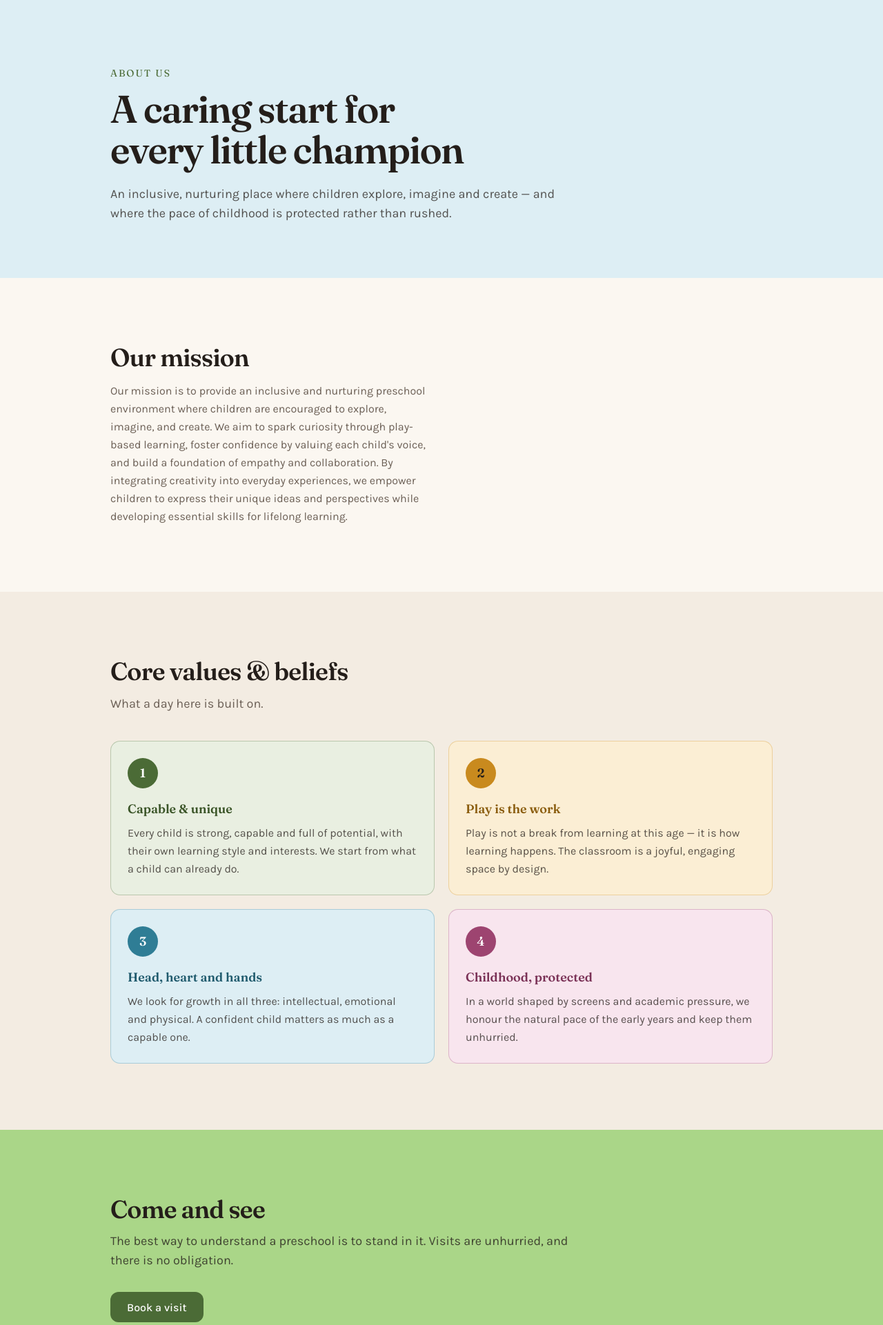
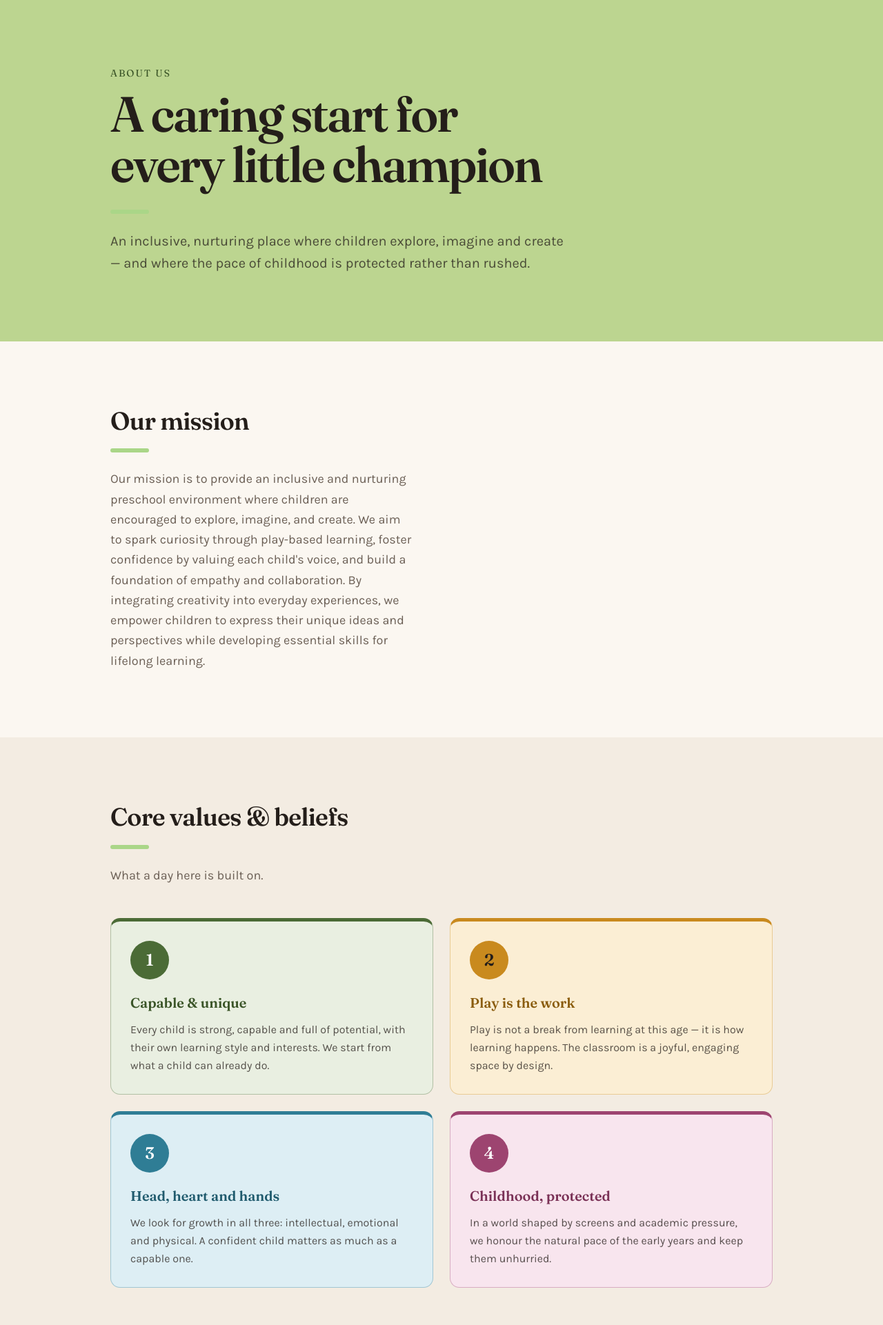
Before and after one commit to friend4amit/preschool, a Django app: template templates/website/pages/about.html in a window 1280 px wide. Shown: the part 61-1982 px from the top of the page at 69% size. Run offline with Django 5.2, Linux system fonts and the light colour scheme; the template is opened without the code that fills it: values that come from a table or form of the project are taken from there, others are empty; style sheets or scripts are compiled from the project's sources; parts of the project's set-up code (start-up, migrations or seed data) failed here and were passed over.

Commit message:
design: bolder About, and #aad688 retuned to sit with the theme
Two things, both from looking at it rather than reasoning about it.

#aad688 read offbeat, and the cause was temperature, not taste. The paper sits around
35° hue and that green at 95°, so a whole band of it fought the page instead of
belonging to it. Large fields now use #bcd590 — the same green pulled toward yellow
and let down a little in saturation, near enough to read as the same colour and far
enough to sit still. 10.3:1 under ink, 5.3:1 under leaf-deep.

#aad688 itself is kept as --color-spring and used as a SOLID: the short rule under
each heading. That is where a bright green earns itself. Spread across a whole band
it was loud; at 56x6px it is the one thing on the page that is unambiguously the
brand colour.

Bolder means more committed colour and sharper contrast between neighbours, not more
hues — five is already the ceiling. About now opens full-width on the panel green
with the heading at the top of the scale, the values carry the accent as a 5px top
edge with a 56px numeral, the photograph has a colour block shifted out behind it,
and there is one solid band: white on deep green, one sentence, nothing else in it.
One per page. A second would make neither of them loud.

Deliberately About only. Programmes keeps the medium treatment and the other five
keep the plain one, so all three are on the same site to compare.

Two contrast problems found by measuring, one real:
- The eyebrow was leaf on the panel green at 3.78:1, under AA for small uppercase
  text. It is leaf-deep now, 5.27:1 there and better everywhere else, so the lighter
  value had no case left.
- A second looked like a failure at 2.25:1 and was my measurement: the colour
  computes as oklab(... / 0.8) and the parser read those numbers as RGB. Measured
  properly — painting fg over bg on a canvas and reading the pixel, which makes no
  assumption about colour space — it is 6.14:1 and always was. Worth writing down,
  because the naive parser would have had me "fix" something that was correct.

Everything on the page now: titles 5.05-7.26, body 9.39-9.58, marks 4.68-6.08,
solid band 6.14 and 8.48. 224 tests pass.

Co-Authored-By: Claude Opus 5 <noreply@anthropic.com>
Claude-Session: https://claude.ai/code/session_01HbRFjuzAa1FeNGTfoETBiy

```diff
--- a/assets/css/input.css
+++ b/assets/css/input.css
@@ -41,11 +41,19 @@
   --color-leaf-wash:    #e9efe1;  /* the quietest tint — hovers, small panels */
   --color-on-leaf:      #ffffff;  /* text on a filled leaf button */
 
-  /* The panel green. A BACKGROUND ONLY, and the name says so because the numbers
-     demand it: 10:1 under ink, but 1.65:1 under white. Text on it is --color-ink,
-     never white and never --color-leaf (3.5:1, large text at best). A leaf button
-     sits on it happily — 3.5:1 clears the 3:1 required of a UI component. */
-  --color-leaf-panel:   #aad688;
+  /* #aad688 lives here as `spring`, and it is used as a SOLID — marks, pills, the
+     rule under a heading — where its brightness is the whole point.
+     A BACKGROUND ONLY as far as text goes: 9.9:1 under ink, 1.66:1 under white. */
+  --color-spring:       #aad688;
+
+  /* And a warmer, softer relative for large fields.
+     Straight #aad688 across a whole band read acidic against #fbf7f1, and the
+     reason is temperature rather than taste: the paper sits around 35° hue and
+     #aad688 at 95°, so a big flat slab of it fights the page instead of belonging
+     to it. This is the same green pulled toward yellow and let down a little in
+     saturation — near enough to read as the same colour, far enough to sit still.
+     10.3:1 under ink, 5.3:1 under leaf-deep. */
+  --color-leaf-panel:   #bcd590;
 
   /* The accent family.
      Five hues, each with a wash to sit on and a deep to write in. All of them are
@@ -115,10 +123,11 @@
     --color-leaf-deep:  #b5d89a;
     --color-leaf-wash:  #232e1c;
     --color-on-leaf:    #16200f;
-    /* Not #aad688 dimmed — a light panel on a dark page glares. The dark scheme
-       wants the same *role* (a green panel that lifts off the background) at the
-       opposite end of the scale. */
+    /* Not the light green dimmed — a light panel on a dark page glares. The dark
+       scheme wants the same *role* (a green panel that lifts off the background) at
+       the opposite end of the scale. */
     --color-leaf-panel: #2b3d20;
+    --color-spring:     #8fbf6c;
     --color-clay:       #e08757;
     --color-clay-deep:  #f0a077;
     --color-clay-wash:  #33241b;
@@ -367,7 +376,11 @@
     font-size: var(--text-sm);
     letter-spacing: 0.14em;
     text-transform: uppercase;
-    color: var(--color-leaf);
+    /* deep, not leaf. This is small uppercase text and it now sits on the panel
+       green as often as on paper, where leaf measures 3.78:1 — under AA. deep is
+       5.3:1 there and better everywhere else, so there is no case for the lighter
+       one. */
+    color: var(--color-leaf-deep);
   }
 
   /* -------------------------------------------------------------------------
@@ -766,3 +779,98 @@
   .band-marigold { background-color: var(--color-marigold-wash); }
   .band-berry    { background-color: var(--color-berry-wash); }
 }
+
+@layer components {
+  /* -------------------------------------------------------------------------
+     The bold set. Piloted on About before it goes anywhere else.
+
+     "Bolder" here means larger areas of committed colour and higher contrast
+     between neighbouring sections — not more hues. Five is already the ceiling;
+     a sixth would stop being a palette and start being a swatch book.
+  ------------------------------------------------------------------------- */
+
+  /* A band that IS its colour, white type on the deep. The loudest thing on a
+     page, so a page gets one. */
+  .band-solid {
+    background-color: var(--accent-ink);
+    color: #ffffff;
+  }
+
+  .band-solid h1,
+  .band-solid h2,
+  .band-solid h3,
+  .band-solid .eyebrow {
+    color: #ffffff;
+  }
+
+  .band-solid .btn-ghost {
+    border-color: color-mix(in oklab, #ffffff 60%, transparent);
+    color: #ffffff;
+  }
+
+  .band-solid .btn-ghost:hover {
+    background-color: color-mix(in oklab, #ffffff 15%, transparent);
+  }
+
+  /* A heavier card: the accent stated along the top edge rather than whispered
+     around the border. */
+  .card-bold {
+    border-radius: var(--radius-card);
+    background-color: var(--accent-wash);
+    padding: --spacing(7);
+    border: 1px solid color-mix(in oklab, var(--accent) 35%, transparent);
+    border-top: 5px solid var(--accent);
+  }
+
+  .card-bold .card-title {
+    color: var(--accent-ink);
+  }
+
+  .card-mark-lg {
+    display: inline-flex;
+    align-items: center;
+    justify-content: center;
+    height: 3.5rem;
+    width: 3.5rem;
+    border-radius: 9999px;
+    background-color: var(--accent);
+    color: var(--accent-on);
+    font-family: var(--font-display);
+    font-size: 1.5rem;
+    font-weight: 600;
+  }
+
+  /* A photograph with a colour block shifted out behind it. Pure decoration, and
+     the one piece of decoration on the page that earns itself — it is what stops a
+     two-column text-and-photo row reading like a brochure template.
+     `inset-inline-start` rather than `left` so it flips with the writing direction
+     the day Hindi arrives. */
+  .photo-offset {
+    position: relative;
+  }
+
+  .photo-offset::before {
+    content: "";
+    position: absolute;
+    inset-block: --spacing(6) calc(--spacing(6) * -1);
+    inset-inline: calc(--spacing(6) * -1) --spacing(6);
+    border-radius: var(--radius-card);
+    background-color: var(--accent-wash);
+    z-index: 0;
+  }
+
+  .photo-offset > * {
+    position: relative;
+    z-index: 1;
+  }
+
+  /* A short rule under a heading, in the brightest green we have. This is where
+     #aad688 belongs — small, solid, and load-bearing rather than spread thin. */
+  .rule-spring {
+    display: block;
+    height: 0.375rem;
+    width: 3.5rem;
+    border-radius: 9999px;
+    background-color: var(--color-spring);
+  }
+}
--- a/templates/website/pages/about.html
+++ b/templates/website/pages/about.html
@@ -5,24 +5,32 @@
 {% block meta_description %}Our mission, our values, and the beliefs a day at Aaroham is built on — an inclusive preschool that protects the pace of childhood.{% endblock %}
 
 {% block content %}
-  <section class="band band-sky pb-14 md:pb-20">
+
+  {% comment %} --- Opening -----------------------------------------------------------
+     The warmed panel green across the full width, and the heading at the top of the
+     scale. This page's job is to say what the school believes, so it opens by
+     committing rather than easing in. {% endcomment %}
+  <section class="band band-leaf pb-16 md:pb-24">
     <div class="shell">
       <p class="eyebrow">About us</p>
-      <h1 class="font-display text-ink text-display md:text-display-lg mt-3 max-w-3xl leading-[1.05] font-semibold text-balance">
+      <h1 class="font-display text-ink text-display md:text-display-lg lg:text-display-xl mt-3 max-w-4xl leading-[1.02] font-semibold text-balance">
         A caring start for every little champion
       </h1>
-      <p class="text-ink/75 mt-5 max-w-prose text-lg">
-        An inclusive, nurturing place where children explore, imagine and create — and where the
-        pace of childhood is protected rather than rushed.
+      <span class="rule-spring mt-7"></span>
+      <p class="text-ink/75 mt-6 max-w-2xl text-xl leading-relaxed">
+        An inclusive, nurturing place where children explore, imagine and create — and where
+        the pace of childhood is protected rather than rushed.
       </p>
     </div>
   </section>
 
+  {% comment %} --- Mission ----------------------------------------------------------- {% endcomment %}
   <section class="band">
-    <div class="shell grid items-center gap-10 lg:grid-cols-2">
+    <div class="shell grid items-center gap-14 lg:grid-cols-2 lg:gap-20">
       <div>
         <h2 class="font-display text-ink text-display font-semibold text-balance">Our mission</h2>
-        <p class="text-muted mt-4 leading-relaxed">
+        <span class="rule-spring mt-5"></span>
+        <p class="text-muted mt-6 text-lg leading-relaxed">
           Our mission is to provide an inclusive and nurturing preschool environment where
           children are encouraged to explore, imagine, and create. We aim to spark curiosity
           through play-based learning, foster confidence by valuing each child's voice, and
@@ -33,55 +41,59 @@
       </div>
 
       {% if photo %}
-        <div class="a-marigold frame frame-3x2 frame-colour">
-          <img src="{{ photo.image.url }}"
-               {% with ss=photo.image|srcset:"800,480" %}{% if ss %}srcset="{{ ss }}" sizes="(min-width: 1024px) 32rem, 90vw"{% endif %}{% endwith %}
-               alt="{{ photo.alt_text }}" loading="lazy" decoding="async">
+        <div class="a-marigold photo-offset">
+          <div class="frame frame-3x2 frame-colour">
+            <img src="{{ photo.image.url }}"
+                 {% with ss=photo.image|srcset:"800,480" %}{% if ss %}srcset="{{ ss }}" sizes="(min-width: 1024px) 32rem, 90vw"{% endif %}{% endwith %}
+                 alt="{{ photo.alt_text }}" loading="lazy" decoding="async">
+          </div>
         </div>
       {% endif %}
     </div>
   </section>
 
-  {% comment %} Four beliefs, four colours. The colour is not decoration — it is what
-     lets the eye find its way back to a particular card after looking away, which on
-     a page of four similar blocks is most of what a reader is doing. {% endcomment %}
+  {% comment %} --- Values -------------------------------------------------------------
+     Four beliefs, four colours, the accent stated along the top edge. The colour is
+     not decoration — it is what lets the eye find its way back to a particular card
+     after looking away, which on four similar blocks is most of what a reader does. {% endcomment %}
   <section class="band band-tint">
     <div class="shell">
       <h2 class="font-display text-ink text-display font-semibold text-balance">Core values &amp; beliefs</h2>
-      <p class="text-muted mt-3 max-w-prose text-lg">What a day here is built on.</p>
+      <span class="rule-spring mt-5"></span>
+      <p class="text-muted mt-6 max-w-prose text-lg">What a day here is built on.</p>
 
-      <div class="mt-10 grid gap-5 md:grid-cols-2">
-        <div class="a-leaf card-colour">
-          <span class="card-mark" aria-hidden="true">1</span>
-          <h3 class="font-display card-title mt-4 text-lg font-semibold">Capable &amp; unique</h3>
-          <p class="text-ink/75 mt-2 leading-relaxed">
+      <div class="mt-12 grid gap-6 md:grid-cols-2">
+        <div class="a-leaf card-bold">
+          <span class="card-mark-lg" aria-hidden="true">1</span>
+          <h3 class="font-display card-title mt-5 text-xl font-semibold">Capable &amp; unique</h3>
+          <p class="text-ink/75 mt-3 leading-relaxed">
             Every child is strong, capable and full of potential, with their own learning style
             and interests. We start from what a child can already do.
           </p>
         </div>
 
-        <div class="a-marigold card-colour">
-          <span class="card-mark" aria-hidden="true">2</span>
-          <h3 class="font-display card-title mt-4 text-lg font-semibold">Play is the work</h3>
-          <p class="text-ink/75 mt-2 leading-relaxed">
+        <div class="a-marigold card-bold">
+          <span class="card-mark-lg" aria-hidden="true">2</span>
+          <h3 class="font-display card-title mt-5 text-xl font-semibold">Play is the work</h3>
+          <p class="text-ink/75 mt-3 leading-relaxed">
             Play is not a break from learning at this age — it is how learning happens. The
             classroom is a joyful, engaging space by design.
           </p>
         </div>
 
-        <div class="a-sky card-colour">
-          <span class="card-mark" aria-hidden="true">3</span>
-          <h3 class="font-display card-title mt-4 text-lg font-semibold">Head, heart and hands</h3>
-          <p class="text-ink/75 mt-2 leading-relaxed">
+        <div class="a-sky card-bold">
+          <span class="card-mark-lg" aria-hidden="true">3</span>
+          <h3 class="font-display card-title mt-5 text-xl font-semibold">Head, heart and hands</h3>
+          <p class="text-ink/75 mt-3 leading-relaxed">
             We look for growth in all three: intellectual, emotional and physical. A confident
             child matters as much as a capable one.
           </p>
         </div>
 
-        <div class="a-berry card-colour">
-          <span class="card-mark" aria-hidden="true">4</span>
-          <h3 class="font-display card-title mt-4 text-lg font-semibold">Childhood, protected</h3>
-          <p class="text-ink/75 mt-2 leading-relaxed">
+        <div class="a-berry card-bold">
+          <span class="card-mark-lg" aria-hidden="true">4</span>
+          <h3 class="font-display card-title mt-5 text-xl font-semibold">Childhood, protected</h3>
+          <p class="text-ink/75 mt-3 leading-relaxed">
             In a world shaped by screens and academic pressure, we honour the natural pace of
             the early years and keep them unhurried.
           </p>
@@ -90,10 +102,27 @@
     </div>
   </section>
 
+  {% comment %} --- The statement ------------------------------------------------------
+     One solid band per page, and this is it. White on deep green, nothing else in
+     it, so the sentence has to carry the weight — which is the right pressure to put
+     on the only claim the school really makes. {% endcomment %}
+  <section class="a-leaf band-solid band">
+    <div class="shell max-w-4xl">
+      <p class="font-display text-display leading-[1.15] font-semibold text-balance">
+        Childhood is not a race, and the early years are not a head start.
+      </p>
+      <p class="mt-6 text-lg text-white/80">
+        They are the years a child decides how they feel about learning. We would rather get
+        that right slowly than get ahead quickly.
+      </p>
+    </div>
+  </section>
+
+  {% comment %} --- Come and see ------------------------------------------------------- {% endcomment %}
   <section class="band band-leaf">
     <div class="shell">
       <h2 class="font-display text-ink text-display font-semibold text-balance">Come and see</h2>
-      <p class="text-ink/80 mt-3 max-w-prose text-lg">
+      <p class="text-ink/80 mt-4 max-w-prose text-lg">
         The best way to understand a preschool is to stand in it. Visits are unhurried, and
         there is no obligation.
       </p>
```
